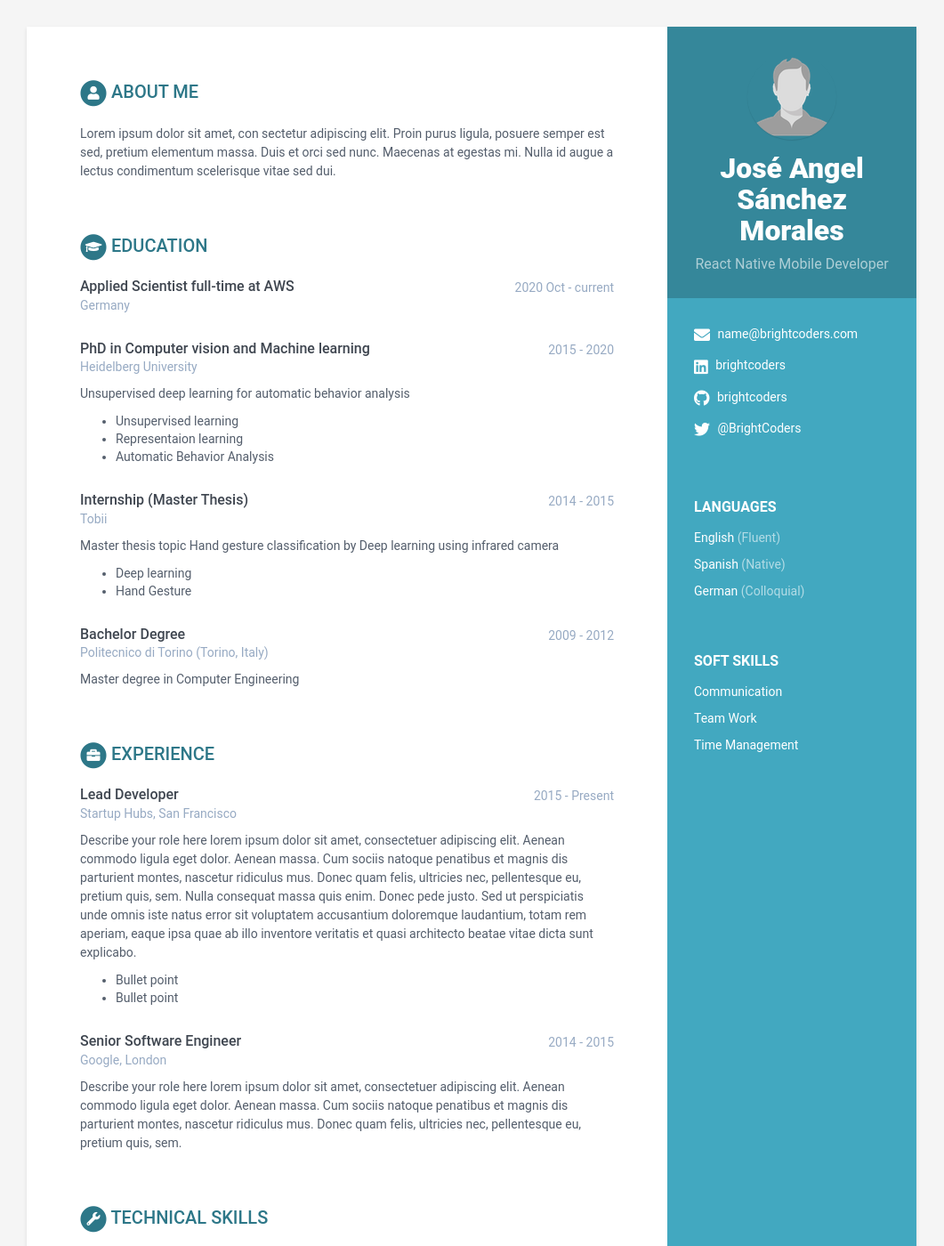
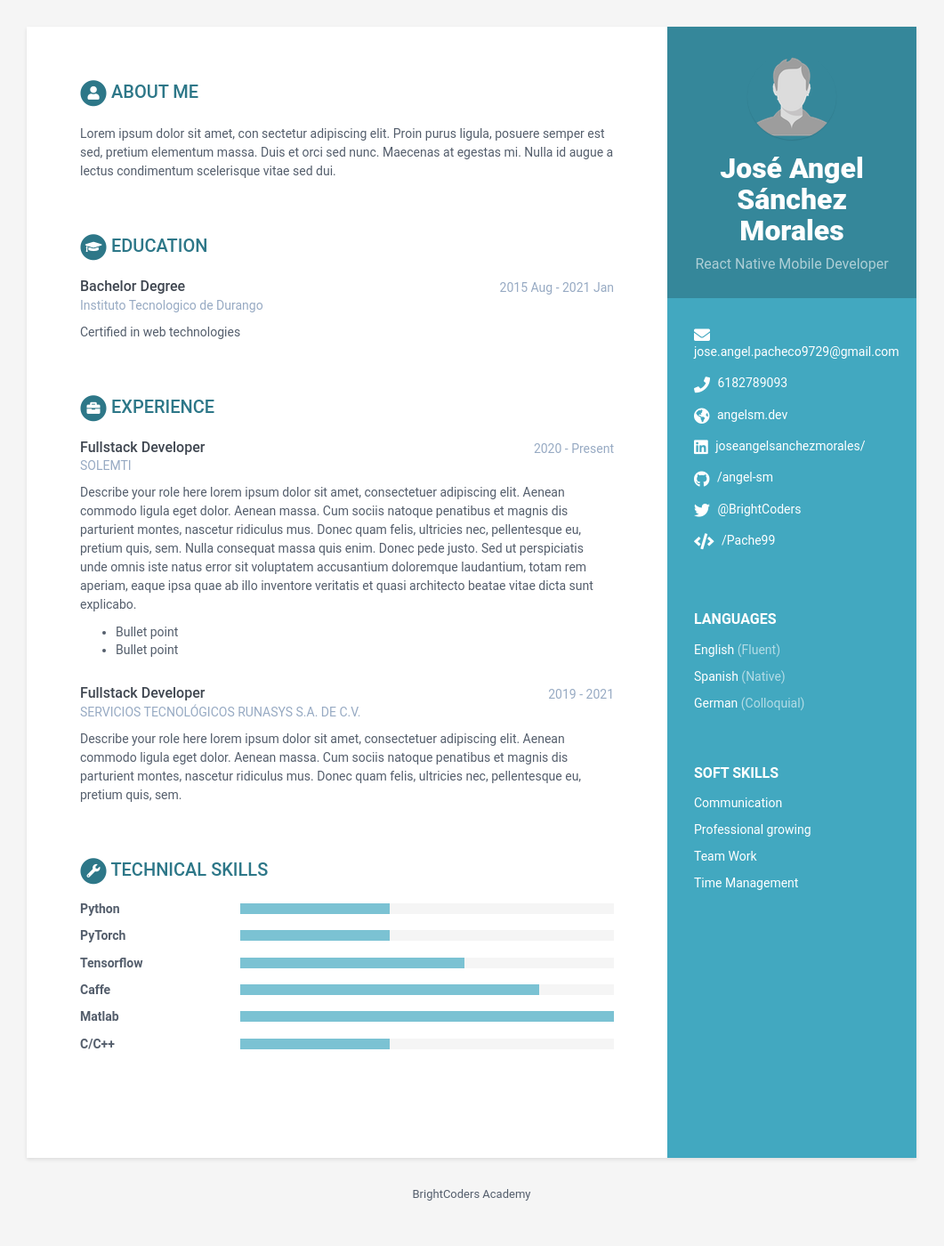
Before and after one commit to BC-MAY-21-RN/kata-resume-angel-sm, a Jekyll site: the page built from index.html, in a window 1280 px wide and 1400 px high. Shown: the whole window at 89% size, without its empty margins (110-1171 px from the left). Built offline with Jekyll 4.4.1, drawn with Linux system fonts in a browser that asks for light colours.

Commit message:
Update: personal info
Adding my personal info

```diff
--- a/_data/data.yml
+++ b/_data/data.yml
@@ -3,7 +3,7 @@
 #
 
 sidebar:
-  about: False # NO MODIFICAR
+  about: False # NOa MODIFICAR
   education: False # NO MODIFICAR
 
   # Profile information
@@ -12,16 +12,16 @@ sidebar:
   avatar: profile.png # Colocar una imagen con tu foto de 100x100 pixels dentro de /assets/images
 
   # Actualiza tus datos de contacto
-  email: name@brightcoders.com
-  phone:
-  website: # No agregar http://
-  linkedin: brightcoders
-  github: brightcoders
+  email: jose.angel.pacheco9729@gmail.com
+  phone: 6182789093
+  website: angelsm.dev
+  linkedin: joseangelsanchezmorales/
+  github: /angel-sm
   gitlab:
   bitbucket:
   twitter: '@BrightCoders'
   stack-overflow: # Number/Username, e.g. 123456/alandoe
-  codewars:
+  codewars: /Pache99
   goodreads: # Number-Username, e.g. 123456-alandoe
 
   # Actualiza según los idiomas y nieles que tienes. Agrega o Elimina según sea necesario.
@@ -40,6 +40,9 @@ sidebar:
     - item: Communication
       link: # dejar en blanco
 
+    - item: Professional growing
+      link: # dejar en blanco
+
     - item: Team Work
       link: # dejar en blanco
 
@@ -54,41 +57,16 @@ career-profile:
 
 # Registra aquí tus estudios. Agrega o elimina según sea necesario
 educationcomplete:
-  - degree: Applied Scientist full-time at AWS
-    university: Germany
-    time: 2020 Oct - current
-    details: |
-
-  - degree: PhD in Computer vision and Machine learning
-    university: Heidelberg University
-    time: 2015 - 2020
-    details: |
-      Unsupervised deep learning for automatic behavior analysis
-
-        - Unsupervised learning
-        - Representaion learning
-        - Automatic Behavior Analysis
-
-  - degree: Internship (Master Thesis)
-    university: Tobii
-    time: 2014 - 2015
-    details: |
-      Master thesis topic Hand gesture classification by Deep learning using infrared camera
-
-        - Deep learning
-        - Hand Gesture
-
   - degree: Bachelor Degree
-    university: Politecnico di Torino (Torino, Italy)
-    time: 2009 - 2012
-    details: |
-      Master degree in Computer Engineering
+    university: Instituto Tecnologico de Durango
+    time: 2015 Aug - 2021 Jan
+    details: Certified in web technologies
 
 # Registra aquí tu experiencia. Agrega o elimina según sea necesario
 experiences:
-  - role: Lead Developer
-    time: 2015 - Present
-    company: Startup Hubs, San Francisco
+  - role: Fullstack Developer
+    time: 2020 - Present
+    company: SOLEMTI
     details: |
       Describe your role here lorem ipsum dolor sit amet, consectetuer
       adipiscing elit. Aenean commodo ligula eget dolor. Aenean massa.
@@ -102,9 +80,9 @@ experiences:
         - Bullet point
         - Bullet point
 
-  - role: Senior Software Engineer
-    time: 2014 - 2015
-    company: Google, London
+  - role: Fullstack Developer
+    time: 2019 - 2021
+    company: SERVICIOS TECNOLÓGICOS RUNASYS S.A. DE C.V.
     details: |
       Describe your role here lorem ipsum dolor sit amet, consectetuer
       adipiscing elit. Aenean commodo ligula eget dolor. Aenean massa.
@@ -123,7 +101,7 @@ skills:
 
   toolset:
     - name: Python
-      level: 20%
+      level: 40%
 
     - name: PyTorch
       level: 40%
```
